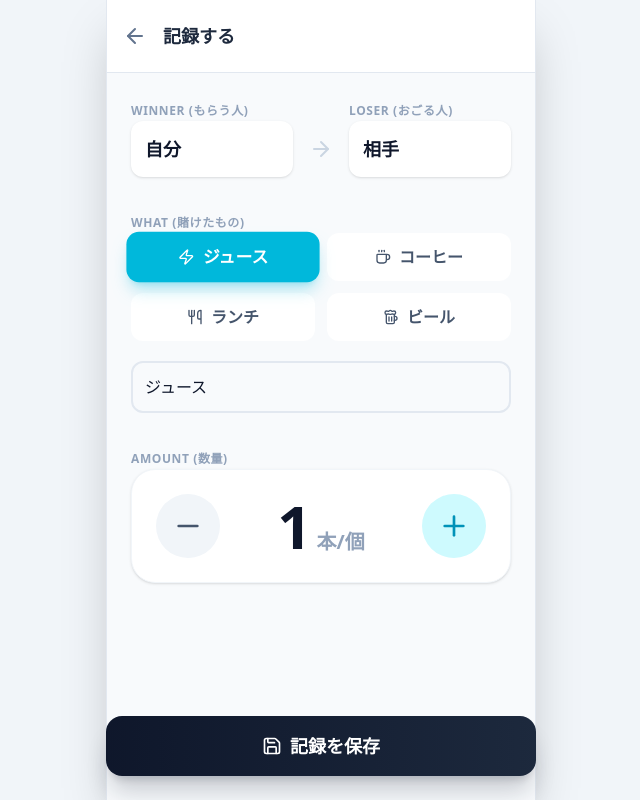
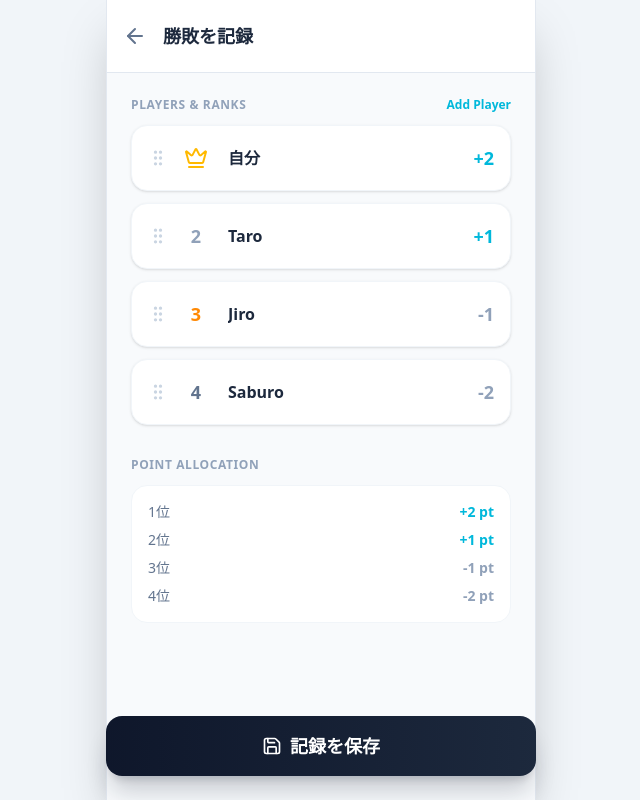
Before and after one commit to TKMhub/simpro-app, a Next.js app: page /juice/record in a window 1280 px wide. Shown: the whole page, without its empty margins (319-959 px from the left). Built offline with nearby package versions, Linux system fonts and the light colour scheme; no server answers.

Commit message:
UI改善

```diff
--- a/app/(app)/juice/dashboard/page.tsx
+++ b/app/(app)/juice/dashboard/page.tsx
@@ -1,30 +1,46 @@
 'use client';
 
+import { useState } from 'react';
 import Link from 'next/link';
-import { Plus, TrendingUp, TrendingDown, History, User } from 'lucide-react';
-import { Bar, BarChart, ResponsiveContainer, XAxis, YAxis, Tooltip, CartesianGrid } from 'recharts';
+import { Plus, History, User, Users, Share2 } from 'lucide-react';
+import { Bar, BarChart, ResponsiveContainer, XAxis, YAxis, Tooltip, CartesianGrid, Legend } from 'recharts';
+
+// --- Mock Data ---
+const summary = {
+  totalGames: 25,
+  totalPlayers: 4,
+   myBalance: 7,
+};
+
+const recentHistory = [
+  { id: 1, date: '2023/12/02', players: 4, myRank: 1, point: 2 },
+  { id: 2, date: '2023/12/01', players: 4, myRank: 3, point: -1 },
+  { id: 3, date: '2023/11/28', players: 2, myRank: 2, point: -1 },
+  { id: 4, date: '2023/11/25', players: 3, myRank: 1, point: 2 },
+];
+
+// Data for "Who owes whom"
+const totalBalanceData = [
+  { name: '自分', Taro: 5, Jiro: 2, Saburo: 0 },
+  { name: 'Taro', 自分: -5, Jiro: -3, Saburo: 1 },
+  { name: 'Jiro', 自分: -2, Taro: 3, Saburo: -1 },
+  { name: 'Saburo', 自分: 0, Taro: -1, Jiro: 1 },
+];
+
+const dailyBalanceData = [
+   { name: '自分', Taro: 1, Jiro: 0, Saburo: 1 },
+   { name: 'Taro', 自分: -1, Jiro: 1, Saburo: 0 },
+   { name: 'Jiro', 自分: 0, Taro: -1, Saburo: -1 },
+   { name: 'Saburo', 自分: -1, Taro: 0, Jiro: 1 },
+];
+// --- End Mock Data ---
+
 
 export default function DashboardPage() {
-  // Mock Data
-  const summary = {
-    won: 12,
-    lost: 5,
-    balance: 7,
-  };
+  const [view, setView] = useState('total'); // 'total' or 'daily'
 
-  const recentHistory = [
-    { id: 1, date: '2023/12/01', opponent: 'Ken', item: 'ジュース', amount: 1, result: 'win' },
-    { id: 2, date: '2023/11/28', opponent: 'Taro', item: 'ランチ', amount: 1, result: 'lose' },
-    { id: 3, date: '2023/11/25', opponent: 'Ken', item: 'コーヒー', amount: 2, result: 'win' },
-    { id: 4, date: '2023/11/20', opponent: 'Jiro', item: 'ジュース', amount: 1, result: 'win' },
-  ];
-
-  const chartData = [
-    { name: 'Ken', balance: 3 },
-    { name: 'Taro', balance: -1 },
-    { name: 'Jiro', balance: 1 },
-    { name: 'Sato', balance: 4 },
-  ];
+  const chartData = view === 'total' ? totalBalanceData : dailyBalanceData;
+  const otherPlayers = totalBalanceData.map(p => p.name).filter(name => name !== '自分');
 
   return (
     <div className="flex flex-col min-h-screen bg-slate-50 dark:bg-slate-950 pb-24">
@@ -36,8 +52,14 @@ export default function DashboardPage() {
           </h1>
           <p className="text-xs text-slate-500 font-bold uppercase tracking-wider">Dashboard</p>
         </div>
-        <div className="w-10 h-10 rounded-full bg-slate-100 dark:bg-slate-800 flex items-center justify-center border border-slate-200 dark:border-slate-700">
-          <User className="w-5 h-5 text-slate-400" />
+        <div className="flex items-center space-x-2">
+          <button className="flex items-center space-x-2 text-xs font-bold bg-slate-100 dark:bg-slate-800 text-slate-600 dark:text-slate-300 px-3 py-2 rounded-full hover:bg-slate-200 dark:hover:bg-slate-700 transition-colors">
+            <Share2 className="w-4 h-4" />
+            <span>Share</span>
+          </button>
+          <button className="text-xs font-bold bg-white dark:bg-slate-900 border border-slate-200 dark:border-slate-700 text-slate-800 dark:text-white px-3 py-2 rounded-full hover:bg-slate-50 dark:hover:bg-slate-800 transition-colors">
+            Login / Sign Up
+          </button>
         </div>
       </header>
 
@@ -46,36 +68,35 @@ export default function DashboardPage() {
         <section className="grid grid-cols-2 gap-4">
           <div className="col-span-2 bg-gradient-to-br from-cyan-500 to-blue-600 rounded-3xl p-6 text-white shadow-lg shadow-cyan-500/20 relative overflow-hidden">
             <div className="relative z-10">
-              <p className="text-cyan-100 text-sm font-bold uppercase tracking-wider mb-1">Net Balance</p>
+              <p className="text-cyan-100 text-sm font-bold uppercase tracking-wider mb-1">My Net Balance</p>
               <div className="flex items-baseline space-x-2">
-                <span className="text-5xl font-black">+{summary.balance}</span>
+                <span className="text-5xl font-black">{summary.myBalance > 0 ? '+' : ''}{summary.myBalance}</span>
                 <span className="text-xl font-bold opacity-80">本</span>
               </div>
               <p className="mt-2 text-sm opacity-90 font-medium">
                 あなたは現在、勝ち越しています！
               </p>
             </div>
-            {/* Decor */}
             <div className="absolute right-0 top-0 w-32 h-32 bg-white opacity-10 rounded-full -mr-10 -mt-10 blur-2xl"></div>
           </div>
 
           <div className="bg-white dark:bg-slate-900 p-5 rounded-3xl border border-slate-100 dark:border-slate-800 shadow-sm flex flex-col justify-between">
-            <div className="w-10 h-10 rounded-full bg-green-100 dark:bg-green-900/30 flex items-center justify-center mb-3 text-green-600 dark:text-green-400">
-              <TrendingUp className="w-5 h-5" />
+            <div className="w-10 h-10 rounded-full bg-slate-100 dark:bg-slate-800/30 flex items-center justify-center mb-3 text-slate-500 dark:text-slate-400">
+              <History className="w-5 h-5" />
             </div>
             <div>
-              <p className="text-slate-500 text-xs font-bold uppercase">Total Won</p>
-              <p className="text-2xl font-black text-slate-900 dark:text-white">{summary.won}</p>
+              <p className="text-slate-500 text-xs font-bold uppercase">Total Games</p>
+              <p className="text-2xl font-black text-slate-900 dark:text-white">{summary.totalGames}</p>
             </div>
           </div>
 
           <div className="bg-white dark:bg-slate-900 p-5 rounded-3xl border border-slate-100 dark:border-slate-800 shadow-sm flex flex-col justify-between">
-            <div className="w-10 h-10 rounded-full bg-red-100 dark:bg-red-900/30 flex items-center justify-center mb-3 text-red-500 dark:text-red-400">
-              <TrendingDown className="w-5 h-5" />
+            <div className="w-10 h-10 rounded-full bg-slate-100 dark:bg-slate-800/30 flex items-center justify-center mb-3 text-slate-500 dark:text-slate-400">
+              <Users className="w-5 h-5" />
             </div>
             <div>
-              <p className="text-slate-500 text-xs font-bold uppercase">Total Lost</p>
-              <p className="text-2xl font-black text-slate-900 dark:text-white">{summary.lost}</p>
+              <p className="text-slate-500 text-xs font-bold uppercase">Players</p>
+              <p className="text-2xl font-black text-slate-900 dark:text-white">{summary.totalPlayers}</p>
             </div>
           </div>
         </section>
@@ -83,32 +104,26 @@ export default function DashboardPage() {
         {/* Chart Section */}
         <section>
           <div className="flex items-center justify-between mb-4">
-            <h2 className="text-lg font-bold text-slate-800 dark:text-white">対戦相手別収支</h2>
+            <h2 className="text-lg font-bold text-slate-800 dark:text-white">対戦相手別バランス</h2>
+            <div className="flex items-center bg-slate-100 dark:bg-slate-800 p-1 rounded-full text-xs font-bold">
+              <button onClick={() => setView('total')} className={`px-3 py-1 rounded-full ${view === 'total' ? 'bg-white dark:bg-slate-900 text-slate-800 dark:text-white shadow-sm' : 'text-slate-500'}`}>Total</button>
+              <button onClick={() => setView('daily')} className={`px-3 py-1 rounded-full ${view === 'daily' ? 'bg-white dark:bg-slate-900 text-slate-800 dark:text-white shadow-sm' : 'text-slate-500'}`}>Daily</button>
+            </div>
           </div>
           <div className="h-64 bg-white dark:bg-slate-900 rounded-3xl p-4 border border-slate-100 dark:border-slate-800 shadow-sm">
             <ResponsiveContainer width="100%" height="100%">
-              <BarChart data={chartData}>
-                <CartesianGrid strokeDasharray="3 3" vertical={false} stroke="#e2e8f0" />
-                <XAxis
-                  dataKey="name"
-                  axisLine={false}
-                  tickLine={false}
-                  tick={{ fill: '#94a3b8', fontSize: 12 }}
-                  dy={10}
+              <BarChart data={chartData} margin={{ top: 20 }}>
+                <CartesianGrid strokeDasharray="3 3" vertical={false} stroke="rgba(226, 232, 240, 0.5)" />
+                <XAxis dataKey="name" axisLine={false} tickLine={false} tick={{ fill: '#94a3b8', fontSize: 12 }} dy={10} />
+                <YAxis hide />
+                <Tooltip
+                  cursor={{ fill: 'rgba(241, 245, 249, 0.5)' }}
+                  contentStyle={{ borderRadius: '12px', border: 'none', boxShadow: '0 4px 6px -1px rgb(0 0 0 / 0.1)', backgroundColor: 'rgba(255, 255, 255, 0.8)', backdropFilter: 'blur(4px)' }}
                 />
-                <YAxis
-                  hide
-                />
-                <Tooltip
-                  cursor={{ fill: 'transparent' }}
-                  contentStyle={{ borderRadius: '12px', border: 'none', boxShadow: '0 4px 6px -1px rgb(0 0 0 / 0.1)' }}
-                />
-                <Bar
-                  dataKey="balance"
-                  fill="#06b6d4"
-                  radius={[6, 6, 6, 6]}
-                  barSize={32}
-                />
+                <Legend wrapperStyle={{ paddingTop: '20px' }}/>
+                {otherPlayers.map((player, index) => (
+                  <Bar key={player} dataKey={player} stackId="a" fill={['#06b6d4', '#ec4899', '#f59e0b'][index % 3]} radius={[0, 0, 0, 0]} />
+                ))}
               </BarChart>
             </ResponsiveContainer>
           </div>
@@ -129,14 +144,16 @@ export default function DashboardPage() {
             {recentHistory.map((log) => (
               <div key={log.id} className="flex items-center justify-between p-4 bg-white dark:bg-slate-900 rounded-2xl border border-slate-100 dark:border-slate-800 shadow-sm">
                 <div className="flex items-center space-x-4">
-                  <div className={`w-2 h-12 rounded-full ${log.result === 'win' ? 'bg-cyan-500' : 'bg-slate-300 dark:bg-slate-700'}`}></div>
+                  <div className={`w-12 h-12 rounded-lg flex flex-col items-center justify-center ${log.point > 0 ? 'bg-cyan-50 dark:bg-cyan-900/30' : 'bg-slate-100 dark:bg-slate-800'}`}>
+                    <span className="text-xs font-bold text-slate-400">{log.myRank}位</span>
+                  </div>
                   <div>
-                    <p className="font-bold text-slate-900 dark:text-white">{log.item} x{log.amount}</p>
-                    <p className="text-xs text-slate-400 font-medium">vs {log.opponent} • {log.date}</p>
+                    <p className="font-bold text-slate-900 dark:text-white">{log.players}人対戦</p>
+                    <p className="text-xs text-slate-400 font-medium">{log.date}</p>
                   </div>
                 </div>
-                <div className={`font-black text-lg ${log.result === 'win' ? 'text-cyan-500' : 'text-slate-400'}`}>
-                  {log.result === 'win' ? '+' : '-'}{log.amount}
+                <div className={`font-black text-lg ${log.point > 0 ? 'text-cyan-500' : 'text-slate-400'}`}>
+                  {log.point > 0 ? '+' : ''}{log.point}
                 </div>
               </div>
             ))}
--- a/app/(app)/juice/record/page.tsx
+++ b/app/(app)/juice/record/page.tsx
@@ -1,28 +1,50 @@
 'use client';
 
 import { useState } from 'react';
-import { ArrowLeft, Minus, Plus, Save, Coffee, Beer, Utensils, Zap } from 'lucide-react';
+import { ArrowLeft, Save, GripVertical, Crown } from 'lucide-react';
 import Link from 'next/link';
 import { useRouter } from 'next/navigation';
 
+const initialPlayers = [
+  { id: 1, name: '自分', rank: 1, points: 2 },
+  { id: 2, name: 'Taro', rank: 2, points: 1 },
+  { id: 3, name: 'Jiro', rank: 3, points: -1 },
+  { id: 4, name: 'Saburo', rank: 4, points: -2 },
+];
+
+const rankSettings = [
+  { rank: 1, points: 2 },
+  { rank: 2, points: 1 },
+  { rank: 3, points: -1 },
+  { rank: 4, points: -2 },
+];
+
 export default function RecordPage() {
   const router = useRouter();
-  const [winner, setWinner] = useState('自分');
-  const [loser, setLoser] = useState('相手');
-  const [item, setItem] = useState('ジュース');
-  const [quantity, setQuantity] = useState(1);
+  const [players, setPlayers] = useState(initialPlayers);
 
-  const presets = [
-    { name: 'ジュース', icon: <Zap className="w-4 h-4" /> },
-    { name: 'コーヒー', icon: <Coffee className="w-4 h-4" /> },
-    { name: 'ランチ', icon: <Utensils className="w-4 h-4" /> },
-    { name: 'ビール', icon: <Beer className="w-4 h-4" /> },
-  ];
+  const handleRankChange = (playerId, newRank) => {
+    const updatedPlayers = players.map(p => {
+      if (p.rank === newRank) {
+        // Swap ranks
+        const originalPlayer = players.find(op => op.id === playerId);
+        return { ...p, rank: originalPlayer.rank };
+      }
+      if (p.id === playerId) {
+        return { ...p, rank: newRank };
+      }
+      return p;
+    }).map(p => {
+      // Update points based on new rank
+      const setting = rankSettings.find(s => s.rank === p.rank);
+      return { ...p, points: setting ? setting.points : 0 };
+    });
+
+    setPlayers(updatedPlayers.sort((a, b) => a.rank - b.rank));
+  };
 
   const handleSave = () => {
-    // Phase 1: Just mock the save and redirect
-    // In Phase 2, we will save to localStorage or DB
-    console.log({ winner, loser, item, quantity });
+    console.log({ players });
     router.push('/juice/dashboard');
   };
 
@@ -33,91 +55,38 @@ export default function RecordPage() {
         <Link href="/juice/dashboard" className="p-2 -ml-2 text-slate-500 hover:text-slate-800 dark:text-slate-400 dark:hover:text-slate-200">
           <ArrowLeft className="w-6 h-6" />
         </Link>
-        <h1 className="ml-2 text-lg font-bold text-slate-800 dark:text-white">記録する</h1>
+        <h1 className="ml-2 text-lg font-bold text-slate-800 dark:text-white">勝敗を記録</h1>
       </header>
 
       <main className="flex-1 p-6 space-y-8 pb-32">
-        {/* Players Section */}
-        <section className="space-y-4">
-          <div className="flex items-center justify-between space-x-4">
-            <div className="flex-1 space-y-2">
-              <label className="text-xs font-bold text-slate-400 uppercase tracking-wider">WINNER (もらう人)</label>
-              <input
-                type="text"
-                value={winner}
-                onChange={(e) => setWinner(e.target.value)}
-                className="w-full text-lg font-bold p-3 rounded-xl bg-white dark:bg-slate-800 border-2 border-transparent focus:border-cyan-400 focus:outline-none shadow-sm text-slate-900 dark:text-white transition-colors"
-              />
-            </div>
-            <div className="pt-6 text-slate-300 dark:text-slate-700">
-              <ArrowRightIcon />
-            </div>
-            <div className="flex-1 space-y-2">
-              <label className="text-xs font-bold text-slate-400 uppercase tracking-wider">LOSER (おごる人)</label>
-              <input
-                type="text"
-                value={loser}
-                onChange={(e) => setLoser(e.target.value)}
-                className="w-full text-lg font-bold p-3 rounded-xl bg-white dark:bg-slate-800 border-2 border-transparent focus:border-red-400 focus:outline-none shadow-sm text-slate-900 dark:text-white transition-colors"
-              />
-            </div>
+        <section>
+          <div className="flex justify-between items-center mb-3">
+            <label className="text-xs font-bold text-slate-400 uppercase tracking-wider">Players & Ranks</label>
+            <button className="text-xs font-bold text-cyan-500">Add Player</button>
+          </div>
+          <div className="space-y-3">
+            {players.map((player) => (
+              <PlayerCard key={player.id} player={player} onRankChange={handleRankChange} playerCount={players.length} />
+            ))}
           </div>
         </section>
 
-        {/* Item Section */}
-        <section className="space-y-3">
-          <label className="text-xs font-bold text-slate-400 uppercase tracking-wider">WHAT (賭けたもの)</label>
-          <div className="grid grid-cols-2 gap-3">
-            {presets.map((preset) => (
-              <button
-                key={preset.name}
-                onClick={() => setItem(preset.name)}
-                className={`flex items-center justify-center space-x-2 py-3 px-4 rounded-xl font-bold transition-all ${
-                  item === preset.name
-                    ? 'bg-cyan-500 text-white shadow-lg shadow-cyan-500/30 scale-105'
-                    : 'bg-white dark:bg-slate-800 text-slate-600 dark:text-slate-300 hover:bg-slate-100 dark:hover:bg-slate-700'
-                }`}
-              >
-                {preset.icon}
-                <span>{preset.name}</span>
-              </button>
-            ))}
-          </div>
-          <input
-            type="text"
-            value={item}
-            onChange={(e) => setItem(e.target.value)}
-            placeholder="その他..."
-            className="w-full mt-2 p-3 rounded-xl bg-transparent border-2 border-slate-200 dark:border-slate-800 focus:border-cyan-400 focus:outline-none text-slate-900 dark:text-white placeholder:text-slate-400 font-medium"
-          />
+        <section>
+           <label className="text-xs font-bold text-slate-400 uppercase tracking-wider mb-3 block">Point Allocation</label>
+           <div className="bg-white dark:bg-slate-900 rounded-2xl p-4 border border-slate-100 dark:border-slate-800">
+             <div className="space-y-2">
+              {rankSettings.map(setting => (
+                <div key={setting.rank} className="flex justify-between items-center text-sm">
+                  <span className="text-slate-500 dark:text-slate-400 font-medium">{setting.rank}位</span>
+                  <span className={`font-bold ${setting.points > 0 ? 'text-cyan-500' : 'text-slate-400'}`}>
+                    {setting.points > 0 ? '+' : ''}{setting.points} pt
+                  </span>
+                </div>
+              ))}
+             </div>
+           </div>
         </section>
 
-        {/* Quantity Section */}
-        <section className="space-y-4">
-          <label className="text-xs font-bold text-slate-400 uppercase tracking-wider">AMOUNT (数量)</label>
-          <div className="bg-white dark:bg-slate-800 rounded-3xl p-6 shadow-sm border border-slate-100 dark:border-slate-800 flex items-center justify-between">
-            <button
-              onClick={() => setQuantity(Math.max(1, quantity - 1))}
-              className="w-16 h-16 rounded-full bg-slate-100 dark:bg-slate-700 flex items-center justify-center text-slate-600 dark:text-slate-200 hover:bg-slate-200 dark:hover:bg-slate-600 transition-colors active:scale-95"
-            >
-              <Minus className="w-8 h-8" />
-            </button>
-
-            <div className="flex items-baseline space-x-2">
-              <span className="text-6xl font-black text-slate-900 dark:text-white tracking-tighter">
-                {quantity}
-              </span>
-              <span className="text-xl font-bold text-slate-400">本/個</span>
-            </div>
-
-            <button
-              onClick={() => setQuantity(quantity + 1)}
-              className="w-16 h-16 rounded-full bg-cyan-100 dark:bg-cyan-900/30 flex items-center justify-center text-cyan-600 dark:text-cyan-400 hover:bg-cyan-200 dark:hover:bg-cyan-900/50 transition-colors active:scale-95"
-            >
-              <Plus className="w-8 h-8" />
-            </button>
-          </div>
-        </section>
       </main>
 
       {/* Floating Save Button */}
@@ -136,11 +105,32 @@ export default function RecordPage() {
   );
 }
 
-function ArrowRightIcon() {
+function PlayerCard({ player, onRankChange, playerCount }) {
+  const rankColor = {
+    1: 'text-amber-400',
+    2: 'text-slate-400',
+    3: 'text-orange-400'
+  }
+
   return (
-    <svg xmlns="http://www.w3.org/2000/svg" width="24" height="24" viewBox="0 0 24 24" fill="none" stroke="currentColor" strokeWidth="2" strokeLinecap="round" strokeLinejoin="round">
-      <path d="M5 12h14" />
-      <path d="m12 5 7 7-7 7" />
-    </svg>
-  )
+    <div className="flex items-center bg-white dark:bg-slate-900 p-4 rounded-2xl border border-slate-100 dark:border-slate-800 shadow-sm">
+      <GripVertical className="w-5 h-5 text-slate-300 dark:text-slate-600 mr-3 cursor-grab active:cursor-grabbing" />
+      <div className="flex-1 flex items-center">
+        <div className={`w-8 h-8 rounded-full flex items-center justify-center font-bold text-lg ${rankColor[player.rank] || 'text-slate-500'}`}>
+          {player.rank === 1 ? <Crown className="w-6 h-6 text-amber-400" /> : player.rank}
+        </div>
+        <input
+          type="text"
+          value={player.name}
+          // onChange handler needed here to make it editable
+          className="ml-4 font-bold text-slate-800 dark:text-white bg-transparent focus:outline-none"
+        />
+      </div>
+      <div className="flex items-center space-x-2">
+         <span className={`font-black text-lg ${player.points > 0 ? 'text-cyan-500' : 'text-slate-400'}`}>
+           {player.points > 0 ? '+' : ''}{player.points}
+         </span>
+      </div>
+    </div>
+  );
 }
```
Also changed, not shown: app/(app)/juice/page.tsx (+26 -8 lines).
